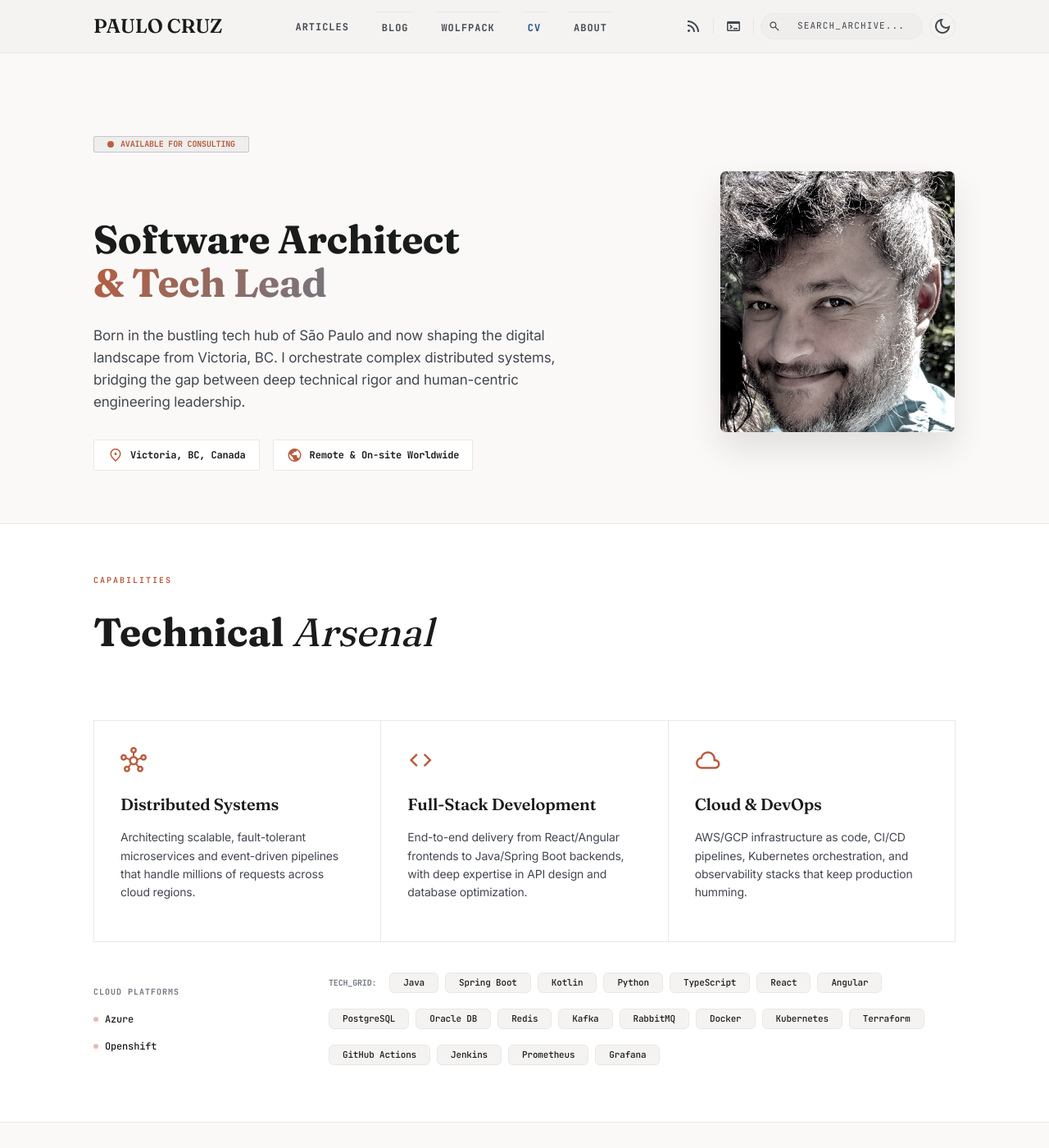
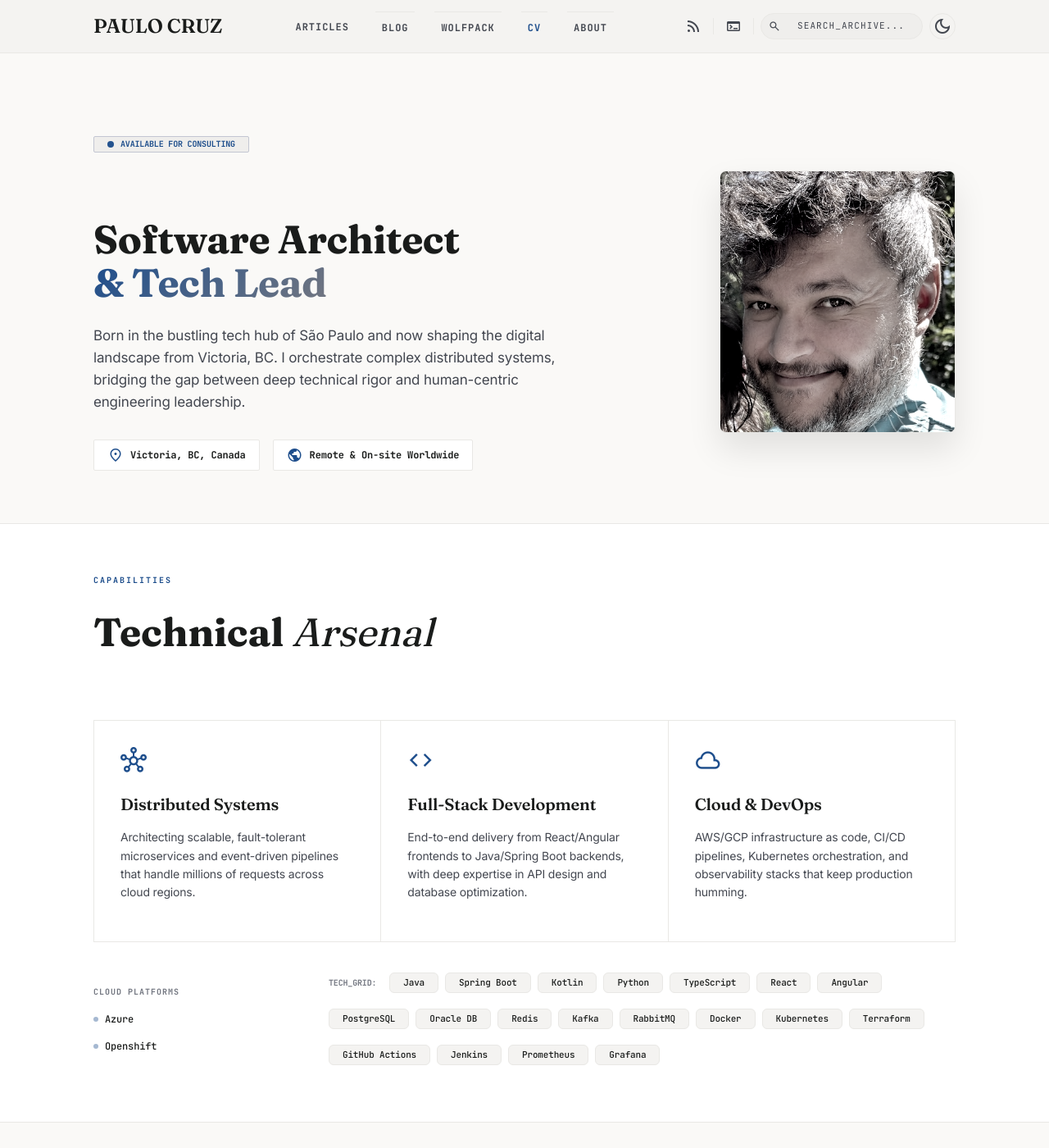
Before and after one commit to paulushcgcj/paulushcgcj.github.io, a Jekyll site: the page built from pages/cv.markdown, in a window 1280 px wide and 1400 px high. Shown: the whole window at 82% size. Built offline with Jekyll 4.4.1, drawn with Linux system fonts in a browser that asks for light colours.

Commit message:
feat: enhance hero section with full bleed image and gradient overlay for improved visual impact; update color scheme to vibrant blue

```diff
--- a/_includes/post-card.html
+++ b/_includes/post-card.html
@@ -18,9 +18,10 @@
 {%- assign primary_categories = post.categories | first -%}
 
 <article class="post-card card">
-  {%- if post.image %}
+  {%- assign card_image = post.header.teaser | default: false %}
+  {%- if card_image %}
   <div class="post-card__image">
-    <img src="{{ post.image | relative_url }}"
+    <img src="{{ card_image | relative_url }}"
          alt="{{ post.title | escape }}"
          loading="lazy"
          width="800"
--- a/_sass/_templates.scss
+++ b/_sass/_templates.scss
@@ -10,30 +10,70 @@
  */
 
 /* ==========================================================================
-   HERO SECTION — Home page
+   HERO SECTION — Home page (Full Bleed)
    ========================================================================== */
 
 .hero {
   position: relative;
   width: 100%;
+  min-height: 600px;
   overflow: hidden;
   border-bottom: var(--border-width-default) solid var(--color-border);
   background-color: var(--color-surface-container-lowest);
-
+  display: flex;
+  align-items: center;
+
+  @media (min-width: 1024px) {
+    min-height: 700px;
+  }
+
+  /* ---- Background image layer (full bleed) ---- */
+  &__image-layer {
+    position: absolute;
+    inset: 0;
+    z-index: 0;
+    overflow: hidden;
+  }
+
+  &__image {
+    width: 100%;
+    height: 100%;
+    object-fit: cover;
+    filter: grayscale(1);
+    opacity: 0.4;
+    transition: filter var(--transition-slow), opacity var(--transition-slow);
+  }
+
+  &--has-image:hover &__image {
+    filter: grayscale(0);
+    opacity: 1;
+  }
+
+  /* ---- Gradient overlay for text legibility ---- */
+  &__overlay {
+    position: absolute;
+    inset: 0;
+    background: linear-gradient(
+      to right,
+      var(--color-background) 0%,
+      color-mix(in srgb, var(--color-background) 90%, transparent) 60%,
+      transparent 100%
+    );
+  }
+
+  /* ---- Content container ---- */
   &__inner {
-    display: grid;
-    grid-template-columns: 1fr;
-    gap: var(--space-2xl);
-    align-items: center;
-    padding-block: var(--space-3xl);
-
-    @media (min-width: 1024px) {
-      grid-template-columns: 7fr 5fr;
-    }
+    position: relative;
+    z-index: 1;
+    width: 100%;
+    max-width: var(--container-max);
+    margin: 0 auto;
+    padding-inline: var(--gutter);
+    padding-block: var(--space-4xl);
   }
 
   &__content {
-    z-index: 1;
+    max-width: 640px;
   }
 
   &__badge {
@@ -48,6 +88,11 @@
     letter-spacing: var(--letter-spacing-label-caps);
     text-transform: uppercase;
     color: var(--color-on-surface);
+  }
+
+  &__meta-separator {
+    color: var(--color-outline-variant);
+    font-size: 12px;
   }
 
   &__title {
@@ -76,34 +121,6 @@
     flex-wrap: wrap;
     gap: var(--space-md);
   }
-
-  &__visual {
-    position: relative;
-
-    @media (min-width: 1024px) {
-      display: flex;
-      justify-content: flex-end;
-    }
-  }
-
-  &__image-wrapper {
-    position: relative;
-    overflow: hidden;
-    aspect-ratio: 1;
-    border-radius: var(--radius-sm);
-    border: var(--border-width-default) solid var(--color-border);
-    background-color: var(--color-surface-container);
-
-    @media (min-width: 1024px) {
-      max-width: 400px;
-    }
-  }
-
-  &__image {
-    width: 100%;
-    height: 100%;
-    object-fit: cover;
-  }
 }
 
 /* ==========================================================================
@@ -194,7 +211,7 @@
       width: 100%;
       height: 100%;
       object-fit: cover;
-      filter: grayscale(0.8) opacity(0.9);
+      filter: grayscale(1) opacity(0.85);
       transition: filter var(--transition-slow), transform var(--transition-slow);
     }
 
@@ -836,14 +853,14 @@
     width: 8px;
     height: 8px;
     border-radius: var(--radius-full);
-    background-color: var(--color-secondary);
+    background-color: var(--color-primary);
     animation: pulse 2s infinite;
   }
 
   &__status-text {
     font: var(--text-label-caps);
     font-size: 10px;
-    color: var(--color-secondary);
+    color: var(--color-primary);
   }
 
   &__title {
@@ -856,7 +873,7 @@
   }
 
   &__title-accent {
-    background: linear-gradient(135deg, var(--color-secondary), var(--color-outline));
+    background: linear-gradient(135deg, var(--color-primary), var(--color-outline));
     -webkit-background-clip: text;
     -webkit-text-fill-color: transparent;
     background-clip: text;
@@ -888,7 +905,7 @@
     color: var(--color-on-surface);
 
     .material-symbols-outlined {
-      color: var(--color-secondary);
+      color: var(--color-primary);
       font-size: 20px;
     }
   }
@@ -964,7 +981,7 @@
     display: block;
     font: var(--text-label-caps);
     font-size: 10px;
-    color: var(--color-secondary);
+    color: var(--color-primary);
     letter-spacing: 0.2em;
     text-transform: uppercase;
     margin-bottom: var(--space-sm);
@@ -993,7 +1010,7 @@
   }
 
   &__title-accent {
-    color: var(--color-secondary);
+    color: var(--color-primary);
     font-style: italic;
     font-weight: 400;
   }
@@ -1024,7 +1041,7 @@
 
   &__icon {
     font-size: 32px;
-    color: var(--color-secondary);
+    color: var(--color-primary);
     margin-bottom: var(--space-lg);
     display: block;
   }
@@ -1086,7 +1103,8 @@
     width: 6px;
     height: 6px;
     border-radius: var(--radius-full);
-    background-color: rgba(184, 92, 62, 0.4);
+    background-color: var(--color-primary);
+    opacity: 0.4;
   }
 
   &__grid {
@@ -1214,7 +1232,7 @@
     transition: border-color var(--transition-fast);
 
     &:hover {
-      border-color: var(--color-secondary);
+      border-color: var(--color-primary);
     }
 
     @media (max-width: 767px) {
@@ -1233,7 +1251,7 @@
       width: 16px;
       height: 16px;
       border-radius: var(--radius-full);
-      background-color: var(--color-secondary);
+      background-color: var(--color-primary);
       box-shadow: 0 0 0 4px var(--color-surface);
     }
 
@@ -1263,7 +1281,7 @@
     display: block;
     font: var(--text-label-caps);
     font-size: 12px;
-    color: var(--color-secondary);
+    color: var(--color-primary);
     margin-bottom: var(--space-sm);
 
     &--primary {
@@ -1351,7 +1369,7 @@
   transition: border-color var(--transition-fast);
 
   &:hover {
-    border-color: var(--color-secondary);
+    border-color: var(--color-primary);
   }
 
   &__company {
@@ -1365,7 +1383,7 @@
   &__role {
     font: var(--text-label-caps);
     font-size: 10px;
-    color: var(--color-secondary);
+    color: var(--color-primary);
     display: block;
     margin-bottom: var(--space-md);
   }
@@ -1423,7 +1441,7 @@
   &__details {
     position: relative;
     padding-left: var(--space-xl);
-    border-left: 2px solid var(--color-secondary);
+    border-left: 2px solid var(--color-primary);
   }
 
   &__institution {
@@ -1456,9 +1474,9 @@
   border: var(--border-width-default) solid var(--color-border);
 
   &--primary {
-    background-color: rgba(184, 92, 62, 0.05);
-    border-color: rgba(184, 92, 62, 0.2);
-    color: var(--color-secondary);
+    background-color: var(--color-primary-fixed);
+    border-color: var(--color-primary-container);
+    color: var(--color-primary);
   }
 }
 
--- a/_sass/_themes.scss
+++ b/_sass/_themes.scss
@@ -53,11 +53,11 @@
   --color-on-primary-container: #00376f;
   --color-inverse-primary: #a8c8ff;
 
-  /* ---- Secondary (Terracotta) ---- */
-  --color-secondary: #b85c3e;
+  /* ---- Secondary (Vibrant Blue) ---- */
+  --color-secondary: #0058be;
   --color-on-secondary: #ffffff;
-  --color-secondary-container: #ff9472;
-  --color-on-secondary-container: #772b11;
+  --color-secondary-container: #d8e2ff;
+  --color-on-secondary-container: #001a42;
 
   /* ---- Tertiary (Forest Green) ---- */
   --color-tertiary: #2f7a34;
@@ -77,10 +77,10 @@
   --color-on-primary-fixed: #001b3d;
   --color-on-primary-fixed-variant: #134684;
 
-  --color-secondary-fixed: #ffdbd0;
-  --color-secondary-fixed-dim: #ffb59e;
-  --color-on-secondary-fixed: #3a0b00;
-  --color-on-secondary-fixed-variant: #7b2e14;
+  --color-secondary-fixed: #d8e2ff;
+  --color-secondary-fixed-dim: #adc6ff;
+  --color-on-secondary-fixed: #001a42;
+  --color-on-secondary-fixed-variant: #004395;
 
   --color-tertiary-fixed: #a6f6a0;
   --color-tertiary-fixed-dim: #8bd987;
@@ -88,8 +88,8 @@
   --color-on-tertiary-fixed-variant: #005314;
 
   /* ---- Background alias ---- */
-  --color-background: #faf9f7;
-  --color-on-background: #1a1c1b;
+  --color-background: #f7f9fb;
+  --color-on-background: #191c1e;
   --color-surface-variant: #e3e2e0;
 
   /* ---- Focus ring ---- */
@@ -103,7 +103,7 @@
    Activated by data-theme="dark" OR system preference.
    ========================================================================== */
 
-[data-theme="dark"] {
+  [data-theme="dark"] {
   /* ---- Surface palette ---- */
   --color-surface: #101319;
   --color-surface-dim: #101319;
@@ -137,11 +137,11 @@
   --color-on-primary-container: #9dc1ff;
   --color-inverse-primary: #325f9e;
 
-  /* ---- Secondary (Terracotta) ---- */
-  --color-secondary: #ffb59e;
-  --color-on-secondary: #5d1801;
-  --color-secondary-container: #7b2e14;
-  --color-on-secondary-container: #ff9b7b;
+  /* ---- Secondary (Vibrant Blue) ---- */
+  --color-secondary: #adc6ff;
+  --color-on-secondary: #001a42;
+  --color-secondary-container: #004395;
+  --color-on-secondary-container: #d8e2ff;
 
   /* ---- Tertiary (Forest Green) ---- */
   --color-tertiary: #8bd987;
@@ -161,10 +161,10 @@
   --color-on-primary-fixed: #001b3d;
   --color-on-primary-fixed-variant: #134684;
 
-  --color-secondary-fixed: #ffdbd0;
-  --color-secondary-fixed-dim: #ffb59e;
-  --color-on-secondary-fixed: #3a0b00;
-  --color-on-secondary-fixed-variant: #7b2e14;
+  --color-secondary-fixed: #d8e2ff;
+  --color-secondary-fixed-dim: #adc6ff;
+  --color-on-secondary-fixed: #001a42;
+  --color-on-secondary-fixed-variant: #004395;
 
   --color-tertiary-fixed: #a6f6a0;
   --color-tertiary-fixed-dim: #8bd987;
@@ -217,10 +217,10 @@
     --color-on-primary-container: #9dc1ff;
     --color-inverse-primary: #325f9e;
 
-    --color-secondary: #ffb59e;
-    --color-on-secondary: #5d1801;
-    --color-secondary-container: #7b2e14;
-    --color-on-secondary-container: #ff9b7b;
+    --color-secondary: #adc6ff;
+    --color-on-secondary: #001a42;
+    --color-secondary-container: #004395;
+    --color-on-secondary-container: #d8e2ff;
 
     --color-tertiary: #8bd987;
     --color-on-tertiary: #00390b;
@@ -237,10 +237,10 @@
     --color-on-primary-fixed: #001b3d;
     --color-on-primary-fixed-variant: #134684;
 
-    --color-secondary-fixed: #ffdbd0;
-    --color-secondary-fixed-dim: #ffb59e;
-    --color-on-secondary-fixed: #3a0b00;
-    --color-on-secondary-fixed-variant: #7b2e14;
+  --color-secondary-fixed: #d8e2ff;
+  --color-secondary-fixed-dim: #adc6ff;
+  --color-on-secondary-fixed: #001a42;
+  --color-on-secondary-fixed-variant: #004395;
 
     --color-tertiary-fixed: #a6f6a0;
     --color-tertiary-fixed-dim: #8bd987;
--- a/_sass/_tokens.scss
+++ b/_sass/_tokens.scss
@@ -53,11 +53,11 @@
   --color-on-primary-container: #00376f;
   --color-inverse-primary: #a8c8ff;
 
-  /* ---- Secondary (Terracotta) ---- */
-  --color-secondary: #b85c3e;
+  /* ---- Secondary (Vibrant Blue) ---- */
+  --color-secondary: #0058be;
   --color-on-secondary: #ffffff;
-  --color-secondary-container: #ff9472;
-  --color-on-secondary-container: #772b11;
+  --color-secondary-container: #d8e2ff;
+  --color-on-secondary-container: #001a42;
 
   /* ---- Tertiary (Forest Green) ---- */
   --color-tertiary: #2f7a34;
@@ -77,10 +77,10 @@
   --color-on-primary-fixed: #001b3d;
   --color-on-primary-fixed-variant: #134684;
 
-  --color-secondary-fixed: #ffdbd0;
-  --color-secondary-fixed-dim: #ffb59e;
-  --color-on-secondary-fixed: #3a0b00;
-  --color-on-secondary-fixed-variant: #7b2e14;
+  --color-secondary-fixed: #d8e2ff;
+  --color-secondary-fixed-dim: #adc6ff;
+  --color-on-secondary-fixed: #001a42;
+  --color-on-secondary-fixed-variant: #004395;
 
   --color-tertiary-fixed: #a6f6a0;
   --color-tertiary-fixed-dim: #8bd987;
@@ -88,8 +88,8 @@
   --color-on-tertiary-fixed-variant: #005314;
 
   /* ---- Background alias ---- */
-  --color-background: #faf9f7;
-  --color-on-background: #1a1c1b;
+  --color-background: #f7f9fb;
+  --color-on-background: #191c1e;
   --color-surface-variant: #e3e2e0;
 
   /* ---- Code block surfaces (always dark) ---- */
@@ -103,7 +103,7 @@
   --color-focus-ring: #325f9e;
 
   /* ---- Reading progress bar ---- */
-  --color-progress-bar: #b85c3e;
+  --color-progress-bar: #0058be;
 
   /* ==========================================================================
      TYPOGRAPHY TOKENS
```
Also changed, not shown: _layouts/home.html (+25 -24 lines).
